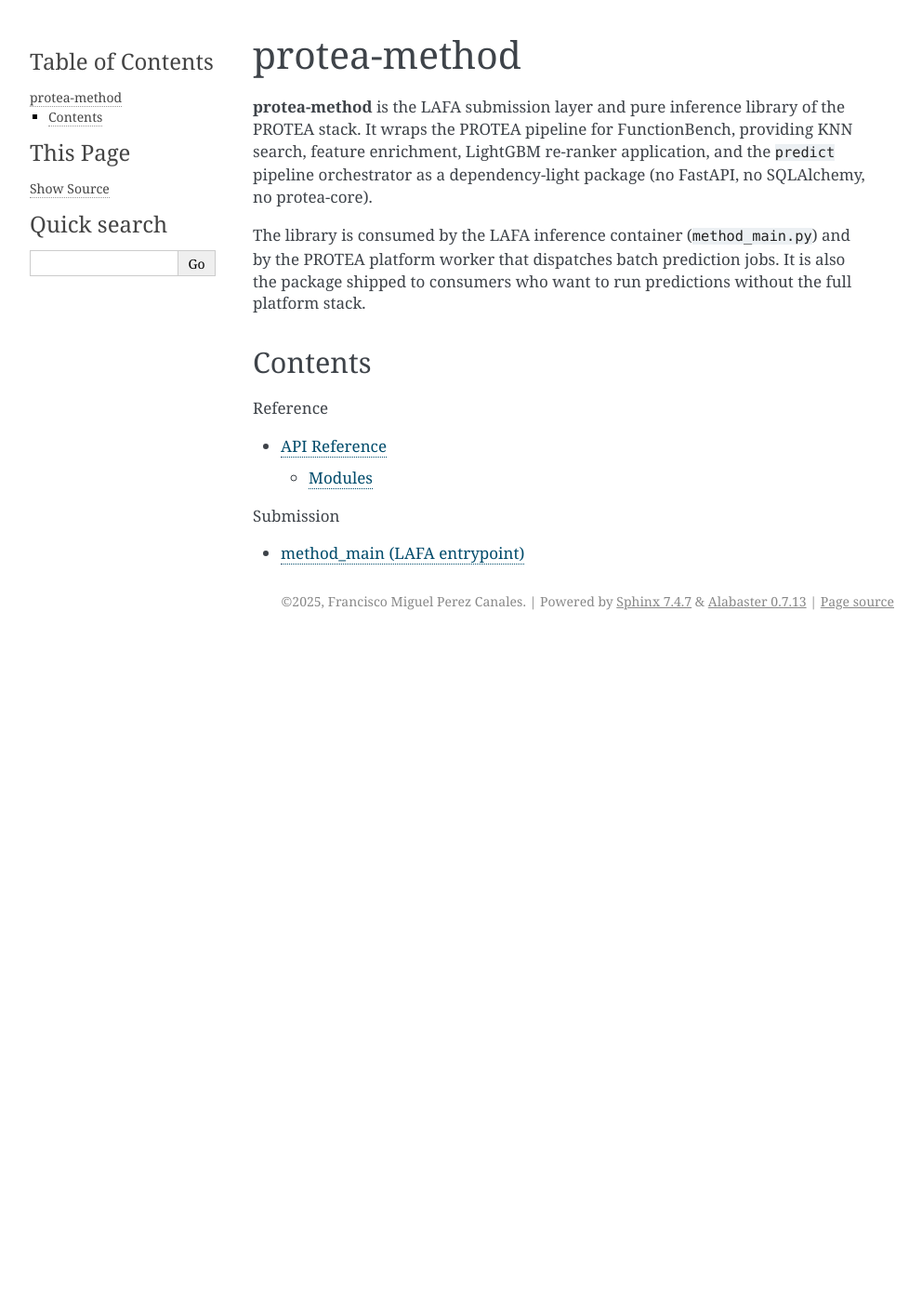
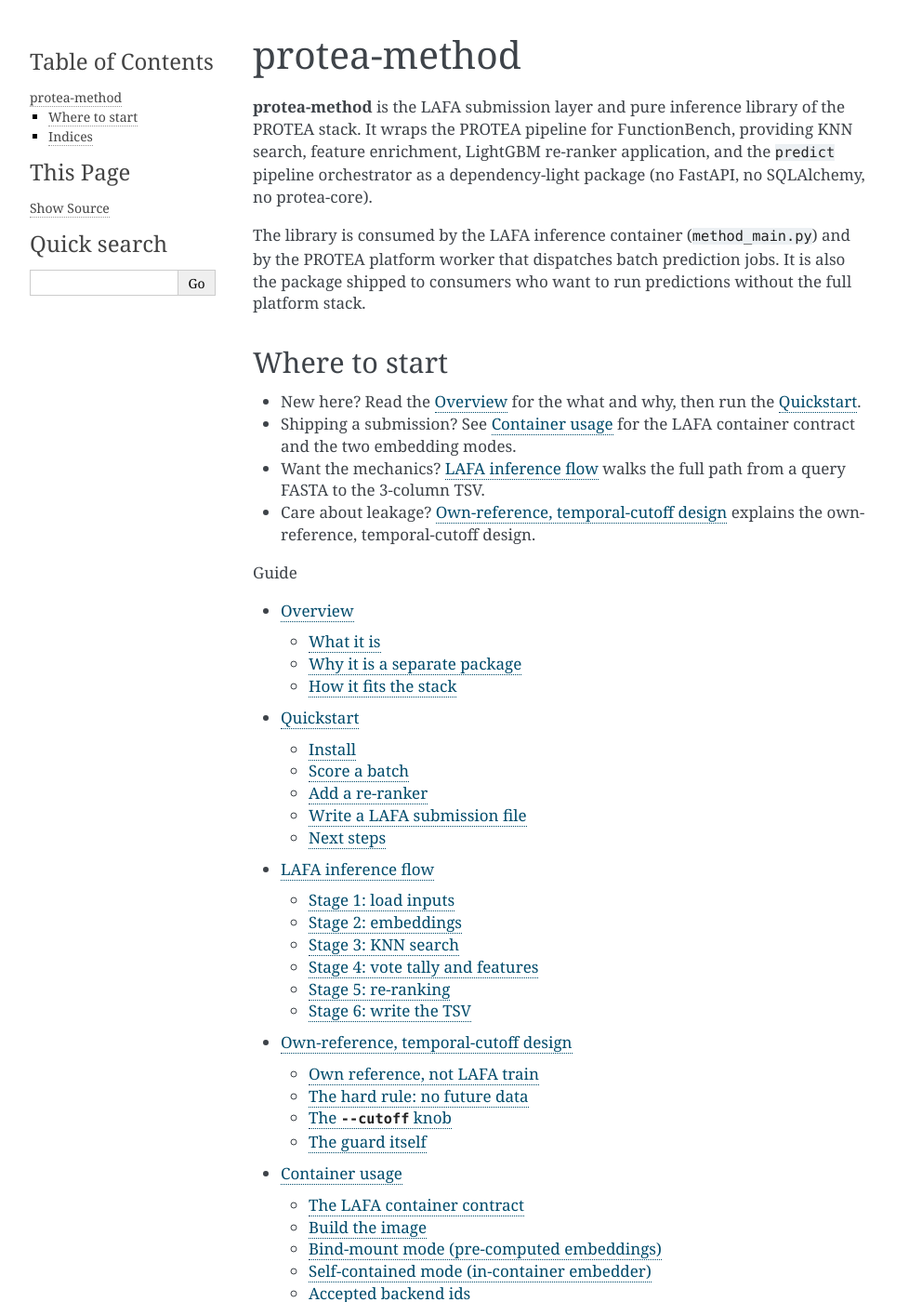
Before and after one commit to frapercan/protea-method, a Sphinx documentation site: the page built from docs/source/index.rst, in a window 1280 px wide and 1400 px high. Shown: the whole window at 93% size, without its empty margins (148-1140 px from the left). Built offline with Sphinx 7.4.7, drawn with Linux system fonts in a browser that asks for light colours; some of the changed text lies outside the part shown.

Commit message:
docs: add narrative guide pages and wire cutoff into API reference
Add six Sphinx narrative pages (overview, quickstart, LAFA inference
flow, own-reference temporal-cutoff design, container usage,
contributing) and restructure index.rst into Guide / API Reference /
Submission toctrees. Document the previously-undocumented cutoff module
in the API reference. Add an optional docs poetry group (sphinx +
alabaster) and a _static placeholder so sphinx-build -W is clean.
Align conf.py release to 0.3.1.

```diff
--- a/docs/source/conf.py
+++ b/docs/source/conf.py
@@ -32,9 +32,9 @@ _backends_stub = types.ModuleType("protea_backends")
 sys.modules["protea_backends"] = _backends_stub
 
 project = "protea-method"
-copyright = "2025, Francisco Miguel Perez Canales"
+copyright = "2025-2026, Francisco Miguel Perez Canales"
 author = "Francisco Miguel Perez Canales"
-release = "0.3.0"
+release = "0.3.1"
 
 extensions = [
     "sphinx.ext.autodoc",
--- /dev/null
+++ b/docs/source/container_usage.rst
@@ -0,0 +1,119 @@
+Container usage
+===============
+
+``method_main.py`` implements the standard LAFA container interface. This
+page covers building the image and the two run modes.
+
+The LAFA container contract
+---------------------------
+
+The container follows the
+`LAFA container guide <https://github.com/anphan0828/LAFA_container_guide>`_:
+
+* inputs are bind-mounted read-only at ``/app/data``,
+* outputs are written to ``/app/output`` (read-write),
+* the entrypoint takes generic flags (``--query_file``,
+  ``--train_sequences``, ``--annot_file``, ``--graph``,
+  ``--output_file``),
+* predictions are a 3-column TSV (``Query_ID``, ``GO_Term``, ``Score``),
+  no header, all aspects interleaved, optionally gzipped.
+
+Build the image
+---------------
+
+.. code-block:: bash
+
+   docker build -t protea-method-lafa:latest .
+
+Bind-mount mode (pre-computed embeddings)
+-----------------------------------------
+
+Pass ``--query_embeds`` / ``--reference_embeds`` pointing at parquet
+files with pre-computed embeddings. The slim image (no torch, no
+HuggingFace cache) is sufficient:
+
+.. code-block:: bash
+
+   docker run \
+       -v ./data:/app/data:ro \
+       -v ./output:/app/output:rw \
+       protea-method-lafa:latest \
+       --query_file /app/data/test_sequences.fasta \
+       --train_sequences /app/data/train_sequences.fasta \
+       --annot_file /app/data/goa_uniprot_sprot.gaf.gz \
+       --graph /app/data/go-basic.obo \
+       --query_embeds /app/data/query_embeds.parquet \
+       --reference_embeds /app/data/reference_embeds.parquet \
+       --output_file /app/output/predictions.tsv.gz
+
+The repository ships ``docker/example_run.sh`` as a ready-to-edit
+wrapper.
+
+Self-contained mode (in-container embedder)
+-------------------------------------------
+
+Omit both embed flags. The container computes embeddings in-process via
+a ``protea-backends`` plugin (default ``esm2_t36_3B``), caching them under
+``$LAFA_EMBED_CACHE`` (``/app/output/.embed_cache`` in the image) keyed
+by ``(backend_id, fasta_sha256)``:
+
+.. code-block:: bash
+
+   docker run \
+       -v ./data:/app/data:ro \
+       -v ./output:/app/output:rw \
+       -v hf-cache:/app/.hf-cache \
+       protea-method-lafa:latest \
+       --query_file /app/data/test_sequences.fasta \
+       --train_sequences /app/data/train_sequences.fasta \
+       --annot_file /app/data/goa_uniprot_sprot.gaf.gz \
+       --graph /app/data/go-basic.obo \
+       --backend_id esm2_t36_3B \
+       --output_file /app/output/predictions.tsv.gz
+
+Mount a host directory to ``/app/.hf-cache`` to avoid re-downloading the
+weights on every fresh container. ``docker/example_run_selfcontained.sh``
+is the matching wrapper.
+
+Accepted backend ids
+--------------------
+
+.. list-table::
+   :header-rows: 1
+
+   * - ID
+     - Model
+     - Size
+   * - ``esm2_t36_3B`` (default)
+     - ``facebook/esm2_t36_3B_UR50D``
+     - ~12 GB
+   * - ``esm2_t33_650M``
+     - ``facebook/esm2_t33_650M_UR50D``
+     - ~2.5 GB
+   * - ``prost_t5_xl_uniref50``
+     - ``Rostlab/ProstT5``
+     - ~5.5 GB
+   * - ``mock_constant``
+     - deterministic constant vector
+     - tests only
+
+Temporal cutoff
+---------------
+
+Pass ``--cutoff`` (a band name or a ``YYYY-MM-DD`` date) to enable the
+no-future-data guard described in :doc:`own_reference_cutoff`. The
+container then refuses a ``--graph`` ontology dated after the cutoff
+before any heavy work runs.
+
+Releasing to a registry
+-----------------------
+
+Three operator documents in ``docker/`` cover the full publish workflow:
+
+* ``docker/RELEASE_RUNBOOK.md``: the numbered build, smoke-test, push,
+  submit, and tag checklist. Start here.
+* ``docker/DOCKERHUB_README.md``: the long-form registry description.
+* ``docker/FUNCTIONBENCH_METHODCARD.md``: the one-page method card with
+  validation numbers.
+
+The registry push is intentionally manual; no CI job performs it.
--- /dev/null
+++ b/docs/source/contributing.rst
@@ -0,0 +1,69 @@
+Contributing
+============
+
+Branch strategy
+---------------
+
+All changes target ``develop``. ``main`` tracks stable releases only.
+
+.. code-block:: bash
+
+   git clone https://github.com/frapercan/protea-method.git
+   cd protea-method
+   git checkout develop
+   git checkout -b feature/my-feature
+
+   poetry install --with dev
+
+Local checks
+------------
+
+Run the full local CI before opening a pull request. There must be zero
+"fix CI" follow-up commits:
+
+.. code-block:: bash
+
+   poetry run ruff check .
+   poetry run python scripts/check_smells.py --target src
+   poetry run mypy src tests
+   poetry run pytest --cov=protea_method --cov-fail-under=80
+
+All tests are import-cheap. No GPU or network access is required (the
+torch and ESM-2 integration tests skip automatically when their inputs
+are absent).
+
+Building the docs
+-----------------
+
+.. code-block:: bash
+
+   poetry install --with docs
+   poetry run sphinx-build -b html -W docs/source docs/build/html
+   # Open docs/build/html/index.html
+
+The build runs with ``-W`` (warnings treated as errors) in CI, so a
+broken cross-reference or a missing autodoc target fails the job. Keep
+new public modules wired into ``docs/source/reference/index.rst``.
+
+Key constraints
+---------------
+
+* **Never use pgvector for KNN search.** FAISS IVFFlat, numpy chunked
+  brute-force, or the torch backend are the only allowed retrievers.
+* **No runtime dependency** on ``sqlalchemy``, ``fastapi``, or
+  ``protea-core``. New dependencies must be optional or justified in the
+  pull request description.
+* **The LAFA interface is a contract.** ``method_main.py`` must keep its
+  generic flags, its 3-column TSV output, and the
+  ``/app/data`` + ``/app/output`` bind-mount layout.
+* **The feature schema is SemVer-ed.** Coordinate any breaking change
+  with ``protea-contracts``; a feature-schema change forces a major bump
+  here and re-training of every downstream booster.
+
+Releasing
+---------
+
+The container release is operator-driven. Follow
+``docker/RELEASE_RUNBOOK.md`` to build, smoke-test, push the image, submit
+to FunctionBench, and tag a GitHub release. Keep ``CHANGELOG.md`` current
+with a Keep a Changelog ``Unreleased`` section.
--- a/docs/source/index.rst
+++ b/docs/source/index.rst
@@ -12,12 +12,32 @@ and by the PROTEA platform worker that dispatches batch prediction jobs.
 It is also the package shipped to consumers who want to run predictions
 without the full platform stack.
 
-Contents
---------
+Where to start
+--------------
+
+* New here? Read the :doc:`overview` for the what and why, then run the
+  :doc:`quickstart`.
+* Shipping a submission? See :doc:`container_usage` for the LAFA container
+  contract and the two embedding modes.
+* Want the mechanics? :doc:`inference_flow` walks the full path from a
+  query FASTA to the 3-column TSV.
+* Care about leakage? :doc:`own_reference_cutoff` explains the
+  own-reference, temporal-cutoff design.
 
 .. toctree::
    :maxdepth: 2
-   :caption: Reference
+   :caption: Guide
+
+   overview
+   quickstart
+   inference_flow
+   own_reference_cutoff
+   container_usage
+   contributing
+
+.. toctree::
+   :maxdepth: 2
+   :caption: API Reference
 
    reference/index
 
@@ -26,3 +46,9 @@ Contents
    :caption: Submission
 
    reference/method_main
+
+Indices
+-------
+
+* :ref:`genindex`
+* :ref:`modindex`
--- /dev/null
+++ b/docs/source/inference_flow.rst
@@ -0,0 +1,103 @@
+LAFA inference flow
+===================
+
+This page traces a single LAFA container run end to end, from the input
+FASTA to the 3-column predictions TSV. The orchestration lives in
+``method_main.py`` (the entrypoint) and :func:`protea_method.pipeline.predict`
+(the library core).
+
+The pipeline at a glance::
+
+   query FASTA ─┐
+                ├─> embeddings ─> KNN search ─> vote tally ─> features ─> reranker ─> 3-col TSV
+   reference ───┘
+
+Stage 1: load inputs
+--------------------
+
+``method_main.py`` reads the four LAFA-standard files:
+
+* ``--query_file``: FASTA of test sequences, parsed by
+  :func:`protea_method.io.read_fasta`.
+* ``--train_sequences``: FASTA of reference sequences.
+* ``--annot_file``: GAF (or GAF.GZ) annotations, parsed by
+  :func:`protea_method.io.read_gaf`.
+* ``--graph``: ``go-basic.obo``, parsed by
+  :func:`protea_method.io.read_obo`.
+
+The GAF and OBO are folded into the ``predict`` input shape: an
+``annotations`` map (reference accession to GO term records) plus a
+``go_id_map`` and ``go_aspect_map`` over a deterministic integer GO id
+space. References that carry no annotation in the supplied GAF are
+dropped before retrieval.
+
+Stage 2: embeddings
+-------------------
+
+Embeddings are resolved in one of two modes:
+
+* **Bind-mount mode.** ``--query_embeds`` and ``--reference_embeds``
+  point at parquet files with pre-computed vectors. The slim image
+  (no torch) loads them directly and reindexes each to the FASTA order.
+* **Self-contained mode.** Both flags are omitted. The entrypoint runs
+  the backend selected with ``--backend_id`` (default ``esm2_t36_3B``)
+  via :func:`protea_method.embed.embed_fasta`, caching the result on disk
+  keyed by ``(backend_id, fasta_sha256)`` so re-runs skip the multi-hour
+  forward pass.
+
+Both modes produce two ``[N, D]`` matrices: one for queries, one for the
+annotated references.
+
+Stage 3: KNN search
+-------------------
+
+:func:`protea_method.knn_search.search_knn` retrieves the ``k`` nearest
+references for each query. All backends return distances (lower means
+more similar): cosine distance ``1 - cos`` or squared L2.
+
+Two retrieval modes are available via
+``PredictConfig.aspect_separated``:
+
+* **Unified KNN** (default): one index across all reference embeddings.
+* **Aspect-separated KNN**: three indices, one per GO aspect
+  (F / P / C), each restricted to references annotated in that aspect.
+  This guarantees BPO / MFO / CCO candidates per query and lifts the BPO
+  recall ceiling a unified index suffers when the globally-nearest
+  neighbours all annotate a single aspect.
+
+Stage 4: vote tally and features
+--------------------------------
+
+For each query, the KNN neighbours vote for the GO terms they carry.
+The tally records, per ``(query, go_term)``: vote count, min and mean
+distance, k position of the first donor, GO-term frequency, and
+reference annotation density. These become the base re-ranker features.
+
+When ``compute_v6_features`` is set, :func:`protea_method.feature_enricher.enrich_v6_features`
+adds the v6 family on top: Anc2Vec neighbour centroid cosines (GO-DAG
+proximity), optional taxonomy-voter fractions, and the PCA projection of
+the query embedding. Alignment and taxonomy pair features are merged
+from a caller-supplied ``pair_features`` map when present.
+
+Stage 5: re-ranking
+-------------------
+
+If a booster is supplied, candidates are re-scored:
+
+* a single ``booster`` scores every row, or
+* ``boosters_by_aspect`` scores each aspect with its own model and
+  leaves un-covered aspects distance-ranked (selective rerank).
+
+Lambdarank scores are unbounded reals, so they are calibrated through a
+sigmoid into ``[0, 1]``; binary boosters already emit probabilities and
+pass through unchanged.
+
+Stage 6: write the TSV
+----------------------
+
+:func:`protea_method.io.write_lafa_tsv` projects each prediction dict onto
+the LAFA 3-column tuple ``(Query_ID, GO_Term, Score)``. The score is the
+``reranker_score`` when present, else ``1 - min_distance`` (cosine
+similarity) so the column is always populated. Rows are sorted by
+``(Query_ID, GO_Term)`` for reproducibility and all three aspects are
+interleaved in a single file, optionally gzipped by output suffix.
--- /dev/null
+++ b/docs/source/overview.rst
@@ -0,0 +1,61 @@
+Overview
+========
+
+What it is
+----------
+
+``protea-method`` is the pure inference path of the PROTEA protein
+function annotation stack, packaged as a slim, standalone library. It
+holds exactly the code needed to turn a set of query protein embeddings
+into ranked GO term predictions:
+
+* K-nearest-neighbour retrieval against a reference embedding pool
+  (numpy, FAISS, or torch backends; never pgvector),
+* feature enrichment (alignment, taxonomy, Anc2Vec GO-DAG proximity,
+  lineage, PCA),
+* LightGBM re-ranker application over the enriched candidates,
+* the ``predict`` orchestrator that wires the three stages together.
+
+The same code powers the PROTEA platform worker and ships, unchanged, as
+the LAFA submission container for `FunctionBench <https://functionbench.net/>`_.
+
+Why it is a separate package
+----------------------------
+
+PROTEA the platform carries a heavy runtime: FastAPI, SQLAlchemy,
+Postgres, RabbitMQ, an ORM, and an object store. A FunctionBench
+submission needs none of that. ``protea-method`` is the deliberate cut
+line: it has a hard rule against any runtime dependency on ``fastapi``,
+``sqlalchemy``, or ``protea-core``. The default ``pip install
+protea-method`` is torch-free and pulls only numpy, pandas, lightgbm,
+and faiss-cpu.
+
+That discipline buys three things:
+
+#. **A reproducible container.** The LAFA image is a thin wrapper over
+   this library; no database, no message broker, no network call is
+   required to score a batch.
+#. **A clean test surface.** Every public function takes already-loaded
+   inputs (numpy arrays, dicts, DataFrames) and returns plain Python
+   objects. The full unit suite runs in under a minute with no GPU and
+   no network.
+#. **A versioned feature contract.** The feature schema is shared with
+   ``protea-contracts`` and SemVer-coordinated, so a booster trained in
+   the lab scores identically here.
+
+How it fits the stack
+---------------------
+
+``protea-method`` sits between two neighbours:
+
+* ``protea-contracts`` supplies the canonical feature schema
+  (``ALL_FEATURES``, the PCA dimension, the label column). A breaking
+  change there forces a major bump here and re-training of every
+  downstream booster.
+* ``protea-backends`` supplies the protein language model embedders
+  (ESM family, ProstT5, Ankh, ESM3-C). They are an optional extra; the
+  bind-mount container path does not need them at all.
+
+The platform side (``PROTEA``) materialises the reference pool and the
+trained boosters; this library consumes them. The boundary is "hand me
+embeddings and a booster, I will return ranked predictions".
--- /dev/null
+++ b/docs/source/own_reference_cutoff.rst
@@ -0,0 +1,75 @@
+Own-reference, temporal-cutoff design
+=====================================
+
+The submission consumes only the query (test) sequences from LAFA and
+scores them against PROTEA's own reference pool, frozen to a temporal
+cutoff. This page explains why, and how the no-future-data guard
+enforces it.
+
+Own reference, not LAFA train
+-----------------------------
+
+A LAFA run is handed a query FASTA, a training FASTA, an annotation GAF,
+and a GO ontology. ``protea-method`` uses the query FASTA and the GO
+ontology directly, but scores against PROTEA's own reference pool rather
+than rebuilding an index from the supplied training set. The PROTEA pool
+is the curated, embedded reference bank the platform already maintains;
+reusing it keeps the container reproducible and aligned with the lab-side
+validation numbers.
+
+The LAFA container guide and annotation rules permit external-data
+methods, so no special permission is needed to bring an own reference.
+
+The hard rule: no future data
+-----------------------------
+
+A submission must not see anything dated after its declared cutoff
+``t0``. Every reference annotation, embedding, candidate, and feature has
+to read only data on or before ``t0``. PROTEA enforces this on the export
+side (the reference pool is built from annotations no later than the
+band's ``t0``). ``protea-method`` enforces the inference side with a
+self-contained guard so the slim container needs no ``protea-core``
+dependency.
+
+The ``--cutoff`` knob
+---------------------
+
+A single ``--cutoff`` flag threads the cutoff through the run. It accepts
+either a registered band name (``v226``, ``v227``, ...) or a bare
+``YYYY-MM-DD`` date. The module :mod:`protea_method.cutoff` resolves the
+knob to a ``t0`` date:
+
+* a band name maps through ``BAND_CUTOFFS`` (mirrored from PROTEA's
+  ``band_registry`` so both sides agree by construction),
+* a token that embeds a band (for example a dataset id) is matched,
+* a bare date is parsed directly.
+
+An unresolvable knob raises, so a typo never silently disables the guard.
+
+The guard itself
+----------------
+
+Before any GAF, embedding, or KNN work runs (fail fast),
+:func:`protea_method.cutoff.assert_obo_not_after_cutoff` reads the GO
+ontology's ``data-version:`` header and orders it against ``t0``:
+
+* if the header carries a parseable ``YYYY-MM-DD`` release date and it is
+  **after** ``t0``, the guard raises
+  :class:`protea_method.cutoff.CutoffViolationError`;
+* if the header has no parseable date, ordering is impossible and the
+  guard is a no-op.
+
+This means a frozen container cannot silently propagate against a future
+ontology: supply the GO release current at the cutoff. A retrained
+container changes only this one knob.
+
+.. code-block:: bash
+
+   # Refuses --graph if its data-version is dated after v227's t0.
+   docker run ... protea-method-lafa:latest \
+       --query_file /app/data/test_sequences.fasta \
+       --graph /app/data/go-basic.obo \
+       --cutoff v227 \
+       ...
+
+See :doc:`reference/cutoff` for the full API.
--- /dev/null
+++ b/docs/source/quickstart.rst
@@ -0,0 +1,111 @@
+Quickstart
+==========
+
+Install
+-------
+
+The default install is torch-free. KNN search, feature enrichment,
+Anc2Vec, lineage, and the LightGBM re-ranker run on numpy, faiss-cpu, and
+lightgbm only.
+
+.. code-block:: bash
+
+   pip install protea-method
+
+Optional extras pull in heavier runtimes only when you need them:
+
+.. code-block:: bash
+
+   pip install "protea-method[mil]"   # gated-attention MIL head (torch)
+   pip install "protea-method[esm]"   # in-container ESM-2 embedder
+   pip install "protea-method[t5]"    # in-container ProstT5 embedder
+
+Score a batch
+-------------
+
+The library entry point is :func:`protea_method.predict`. Hand it query
+and reference embeddings plus the reference annotations and GO maps; it
+returns a list of prediction dicts.
+
+.. code-block:: python
+
+   import numpy as np
+   from protea_method import predict, PredictConfig
+
+   # Query / reference embeddings, shape [N, D] (float16 or float32).
+   query_embeddings = np.load("query_embeddings.npy")
+   ref_embeddings = np.load("ref_embeddings.npy")
+
+   query_accessions = ["Q1", "Q2"]
+   reference_accessions = ["R1", "R2", "R3"]
+
+   # Reference annotations keyed by accession.
+   annotations = {
+       "R1": [{"go_term_id": 0, "qualifier": "", "evidence_code": "EXP"}],
+       "R2": [{"go_term_id": 1, "qualifier": "", "evidence_code": "IDA"}],
+   }
+   go_id_map = {0: "GO:0008150", 1: "GO:0003674"}
+   go_aspect_map = {0: "P", 1: "F"}
+
+   cfg = PredictConfig(k=5, metric="cosine", backend="numpy")
+   predictions = predict(
+       query_accessions=query_accessions,
+       query_embeddings=query_embeddings,
+       reference_accessions=reference_accessions,
+       reference_embeddings=ref_embeddings,
+       annotations=annotations,
+       go_id_map=go_id_map,
+       go_aspect_map=go_aspect_map,
+       config=cfg,
+   )
+   # Each row carries protein_accession, go_id, aspect, the KNN feature
+   # aggregates, and (when a booster is supplied) reranker_score.
+
+Add a re-ranker
+---------------
+
+When a PROTEA-trained LightGBM booster is available, pass it in and the
+candidates are re-scored:
+
+.. code-block:: python
+
+   from protea_method.reranker import load_from_bytes
+
+   with open("booster.txt", "rb") as fh:
+       booster = load_from_bytes(fh.read())
+
+   predictions = predict(
+       query_accessions=query_accessions,
+       query_embeddings=query_embeddings,
+       reference_accessions=reference_accessions,
+       reference_embeddings=ref_embeddings,
+       annotations=annotations,
+       go_id_map=go_id_map,
+       go_aspect_map=go_aspect_map,
+       config=PredictConfig(k=15),
+       booster=booster,
+   )
+
+For per-aspect selective re-ranking, load three boosters with
+:func:`protea_method.pipeline.load_boosters_by_aspect` and pass them via
+``boosters_by_aspect``; aspects without a booster stay distance-ranked.
+
+Write a LAFA submission file
+----------------------------
+
+:func:`protea_method.io.write_lafa_tsv` projects the prediction dicts onto
+the 3-column ``Query_ID`` / ``GO_Term`` / ``Score`` TSV FunctionBench
+expects (gzipped automatically when the path ends in ``.gz``):
+
+.. code-block:: python
+
+   from protea_method.io import write_lafa_tsv
+
+   n = write_lafa_tsv(predictions, "output/predictions.tsv.gz")
+
+Next steps
+----------
+
+* :doc:`inference_flow` traces the full path end to end.
+* :doc:`container_usage` shows how to run the same logic as a Docker
+  container.
--- a/docs/source/reference/index.rst
+++ b/docs/source/reference/index.rst
@@ -19,5 +19,6 @@ Modules
    anc2vec
    lineage
    pca_cache
+   cutoff
    io
    embed
```
Also changed, not shown: docs/source/reference/cutoff.rst (added, +14 -0 lines), pyproject.toml (+7 -0 lines), 1 other file.
